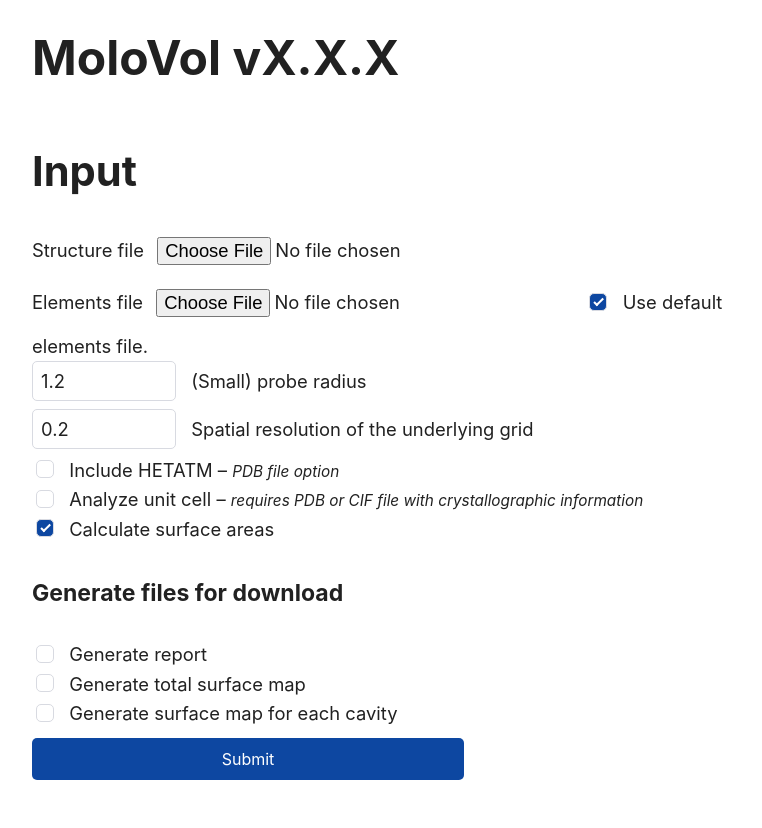
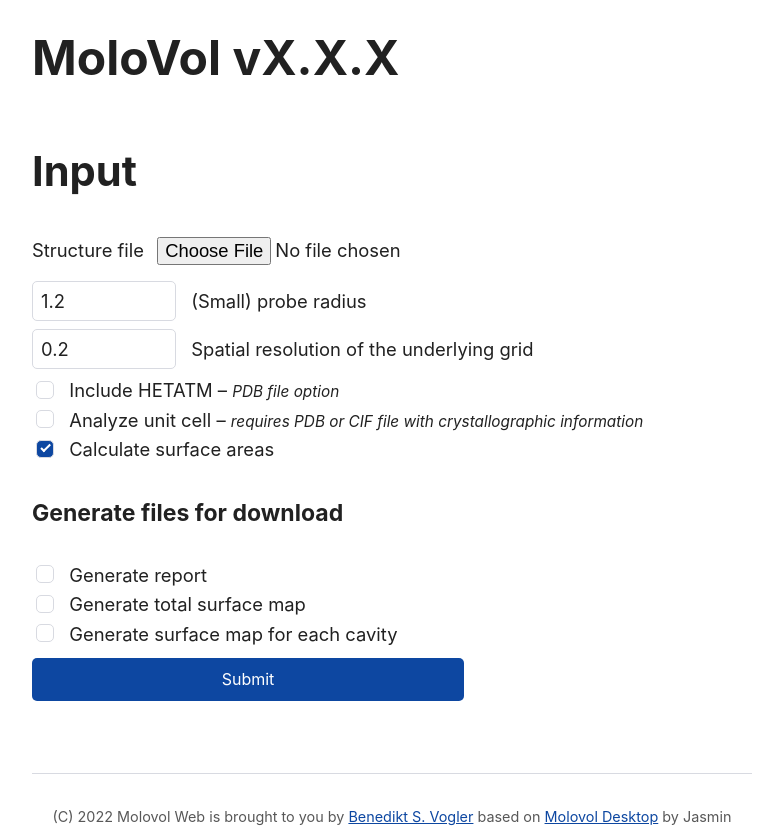
Before and after one commit to molovol/MoloVol, a Flask app: page / in a window 1280 px wide. Shown: the top 828 px of the page, without its empty margins (248-1010 px from the left). Run offline with Flask 2, Linux system fonts and the light colour scheme.

Commit message:
Remove option to upload custom elements file

```diff
--- a/webserver/app.py
+++ b/webserver/app.py
@@ -131,11 +131,11 @@
                 args.append(structure_path)
 
             # read elements file
-            if request.form.get("use_default_elements", "") != "on":
-                print("using custom elements file")
-                elements_path = manage_uploaded_file(request, "elements")
-            else:
-                elements_path = "./inputfile/elements.txt"
+            #if request.form.get("use_default_elements", "") != "on":
+            #    print("using custom elements file")
+            #    elements_path = manage_uploaded_file(request, "elements")
+            #else:
+            elements_path = "./inputfile/elements.txt"
             args.append("-fe")
             args.append(elements_path)
 
--- a/webserver/templates/form.html
+++ b/webserver/templates/form.html
@@ -18,12 +18,13 @@
     <label for="structure">Structure file</label>
     <input type="file" name="structure" id="structure"><br>
 
-    <label for="elements">Elements file</label>
-    <input type="file" name="elements" id="elements">
-    <input type="hidden" name="lastelements" id="lastelements"
-           value="{{ inputdict.get('lastelements', '') if inputdict is defined else '' }}">
-    <input type="checkbox" id="use_default_elements" checked="checked" name="use_default_elements"/>
-    <label for="use_default_elements">Use default elements file.</label><br>
+    <!--
+      Leaving out the option to upload a custom elements file. Only advanced users will
+      ever use this feature and they can be expected to download the software for the extra
+      features.
+      If a similar feature is added to the web app, it should be simplified, like by allowing
+      the user to change individual atomic radii in a table.
+    -->
 
     <input type="hidden" name="laststructure" id="laststructure"
            value="{{ inputdict.get('laststructure', '') if inputdict is defined else '' }}">
```
